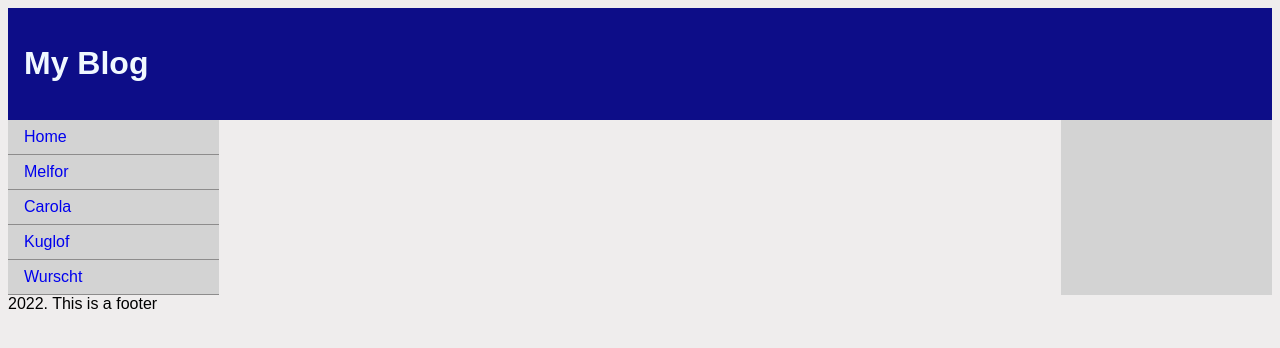
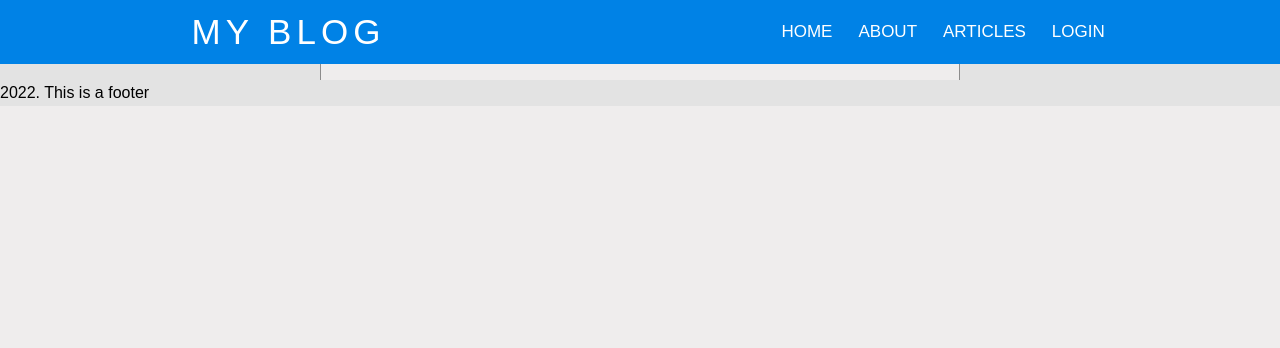
Before and after one commit to BeyondOT/Blog_Structure, a PHP site: page / in a window 1280 px wide. Shown: the top 348 px of the page. Run offline with PHP 8.4, Linux system fonts and the light colour scheme; data that the repository does not hold is empty.

Commit message:
style: Redesign du site et responsive

```diff
--- a/css/styles.css
+++ b/css/styles.css
@@ -2,6 +2,15 @@
 
 
 /* || Base */
+
+*{
+  padding: 0;
+  margin: 0;
+  text-decoration: none;
+  list-style: none;
+  box-sizing: border-box;
+
+}
 
 body{
   font-family: 'Source Sans Pro', sans-serif;
@@ -11,16 +20,23 @@ body{
 /* || Layout */
 
 .l-main{
+  line-height: 1.6;
   display: grid;
   grid-template-rows: auto;
-  grid-template-columns: 1fr 4fr 1fr;
-  grid-template-areas: "header header header" "nav article sidebar" "footer footer footer";
+  grid-template-columns: 1fr 2fr 1fr;
+  grid-template-areas: "header header header" "sidebar_l article sidebar_r" "footer footer footer";
+}
+
+.content-container{
+  justify-content: center;
+  text-align: center;
 }
 
 .l-article{
   display: grid;
   grid-template-rows: 1fr auto 2fr;
   padding: 8px;
+  justify-content: center;
 }
 
 .l-comment-form div{
@@ -32,12 +48,143 @@ body{
 
 /* || Modules */
 
+
+/* HEADER : ------------------------------------ */
+
+header{
+  grid-area: header;
+}
+
+.navigation{
+  display: flex;
+  justify-content: space-around;
+  align-items: center;
+  min-height: 8vh;
+  background-color: #0082e6;
+}
+
+label.logo{
+  color: white;
+  font-size: 35px;
+  text-transform: uppercase;
+  letter-spacing: 5px;
+}
+
+.navigation-list{
+  display: flex;
+  justify-content: space-around;
+  width: 25%;
+}
+
+.navigation-link.active, .navigation-link:hover {
+  background: #1b9bff;
+  transition: .5s;
+}
+.navigation-link{
+  color: white;
+  font-size: 17px;
+  padding: 7px 13px;
+  border-radius: 3px;
+  text-transform: uppercase;
+}
+
+.burger{
+  display: none;
+  cursor: pointer;
+}
+
+.burger div{
+  width: 25px;
+  height: 3px;
+  background-color: white;
+  margin: 5px;
+}
+
+@media screen and (max-width:1024px){
+  .l-main{
+    grid-template-columns: 1fr 5fr 1fr;
+  }
+  .navigation-list{
+    width: 45%;
+  }
+}
+
+@media screen and (max-width:768px){
+
+  body{
+    overflow-x: hidden;
+  }
+  .l-main{
+    display: grid;
+    grid-template-areas: "header" "article" "footer";
+    grid-template-columns: 1fr;
+    font-family: 'Source Sans Pro', sans-serif;
+    background-color: rgba(237, 235, 235, 0.87);
+  }
+
+
+  .navigation-list{
+    opacity: 0.95;
+    position: absolute;
+    right: 0px;
+    height: 92vh;
+    top: 8vh;
+    background-color: #0082e6;
+    display: flex;
+    flex-direction: column;
+    align-items: center;
+    width: 50%;
+    transform: translateX(100%);
+    transition: transform 0.5s ease-in;
+  }
+
+
+  .navigation-item{
+    opacity: 0;
+    border-bottom: 1px solid rgb(141, 140, 140);
+  }
+
+  .burger{
+    display: block;
+  }
+}
+.navigation-active{
+  transform: translateX(0%);
+}
+
+@keyframes navLinkFade{
+  from{
+    opacity: 0;
+    transform: translateX(50px);
+  }
+  to{
+    opacity: 1;
+    transform: translateX(0px);
+  }
+}
+
+
+
+
+
+
+/* MAIN :-------------------------------------------------- */
+
+.article-content{
+  max-width: 75ch;
+  text-align: justify;
+}
+
+
 .articles-title a{
   text-decoration: none;
   color: black;
 }
 .content-container{
+  grid-area: article;
   padding: 8px;
+  border-left: 1px solid rgb(141, 140, 140);
+  border-right: 1px solid rgb(141, 140, 140);
 }
 
 .input-pseudo, .input-comment{
@@ -57,70 +204,31 @@ body{
   background-color:burlywood;
 }
 
-header{
-  grid-area: header;
-  background-color: rgb(13, 13, 136);
-  padding: 16px;
 
-}
-.sidebar{
-  grid-area: sidebar;
-  background-color: lightgray;
+.sidebar_left{
+  grid-area: sidebar_l;
+  background-color: rgb(227, 227, 227);
 }
 
-header h1 a{
-  text-decoration: none;
-  color: aliceblue;
+.sidebar_right{
+  grid-area: sidebar_r;
+  background-color: rgb(227, 227, 227);
 }
 
-nav{
-  grid-area: nav;
-  background-color: lightgray;
-}
-
-nav ul{
-  list-style-type: none;
-  margin: 0;
-  padding: 0;
-  width: 1fr;
-}
-
-nav li{
-  border-bottom: 1px solid rgb(141, 140, 140);
-}
-
-nav li a{
-  display: block;
-  padding: 8px 16px;
-  text-decoration: none;
-}
-
-article{
-  grid-area: article;
-  padding: 16px;
-}
-
-article img{
-  max-width: 100%;
-  max-height: 500px;
-}
-
+/* FOOTER : ------------------------------------------ */
 
 footer{
   grid-area: footer;
+  background-color: rgb(227, 227, 227);
 }
+
 
 
 /* || State */
 
 
 @media (max-width: 640px){
-  .main{
-    grid-template-areas: "header" "article" "nav" "sidebar" "footer";
-    grid-template-columns: 1fr;
-    font-family: 'Source Sans Pro', sans-serif;
-    background-color: rgba(237, 235, 235, 0.87);
-  }
+
 }
 
 
--- a/js/script.js
+++ b/js/script.js
@@ -0,0 +1,24 @@
+const navSlide = () => {
+    const burger = document.querySelector('.burger');
+    const nav = document.querySelector('.navigation-list');
+    const navLinks = document.querySelectorAll('.navigation-item');
+
+    // Toggle Navigation
+    burger.addEventListener('click', () => {
+        nav.classList.toggle('navigation-active');
+        navLinks.forEach((link, index) => {
+            if(link.style.animation){
+                link.style.animation = '';
+            }else{
+                link.style.animation = `navLinkFade 0.5s ease forwards ${(index/7) + 0.5}s`;
+            }
+
+        })
+    });
+}
+
+const app = () =>{
+    navSlide();
+}
+
+app();
--- a/src/views/template.php
+++ b/src/views/template.php
@@ -8,22 +8,29 @@
 </head>
 <body>
   <div class="l-main main">
+
+  <!-- HEADER ---------------------------------------- :  -->
     <header class="header" role="banner">
-        <h1 class="main-home"><a href="accueil">My Blog</a></h1>
+        <nav class="navigation">
+            <label class="logo">My Blog</label>
+            <ul class="navigation-list">
+                <li class="navigation-item"><a class="navigation-link" href="accueil">Home</a></li>
+                <li class="navigation-item"><a class="navigation-link" href="#">About</a></li>
+                <li class="navigation-item"><a class="navigation-link" href="#">Articles</a></li>
+                <li class="navigation-item"><a class="navigation-link" href="#">Login</a></li>
+            </ul>
+            <div class="burger">
+                <div class="line1"></div>
+                <div class="line2"></div>
+                <div class="line3"></div>
+            </div>
+        </nav>
     </header>
-    <nav class="navigation">
-        <ul class="navigation-list">
-        <li class="navigation-item"><a class="navigation-link" href="#">Home</a></li>
-        <li class="navigation-item"><a class="navigation-link" href="#">Melfor</a></li>
-        <li class="navigation-item"><a class="navigation-link" href="#">Carola</a></li>
-        <li class="navigation-item"><a class="navigation-link" href="#">Kuglof</a></li>
-        <li class="navigation-item"><a class="navigation-link" href="#">Wurscht</a></li>
-        </ul>
-    </nav>
 
-    <div class="sidebar">
+    <div class="sidebar_left"></div>
 
-    </div>
+    <div class="sidebar_right"></div>
+
 
 
 	<div class="content-container">
@@ -36,8 +43,9 @@
     <footer class="footer" role="contentinfo">
         2022. This is a footer
     </footer>
-	<script src="../../js/script.js"></script>
   </div>
+
+  <script src="../../../Projet/js/script.js"></script>
 
 </body>
 
--- a/src/views/viewAccueil.php
+++ b/src/views/viewAccueil.php
@@ -1,7 +1,6 @@
-<div>
+
     <?php $this->_t = 'Mon Blog';
     foreach($articles as $article): ?>
     <h2 class="articles-title"><a href="article&id=<?=$article->id()?>"><?= $article->title()?></a></h2>
 
     <?php endforeach; ?>
-</div>
```
